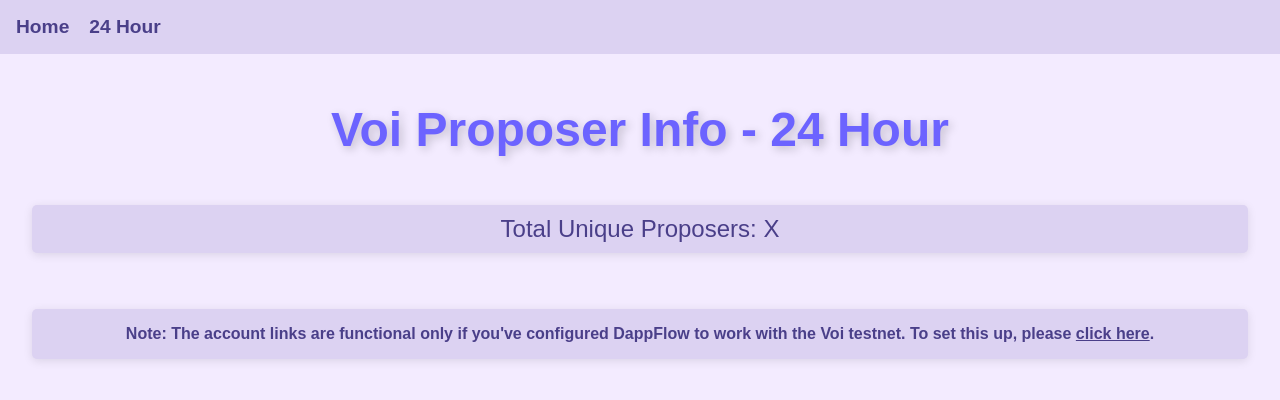
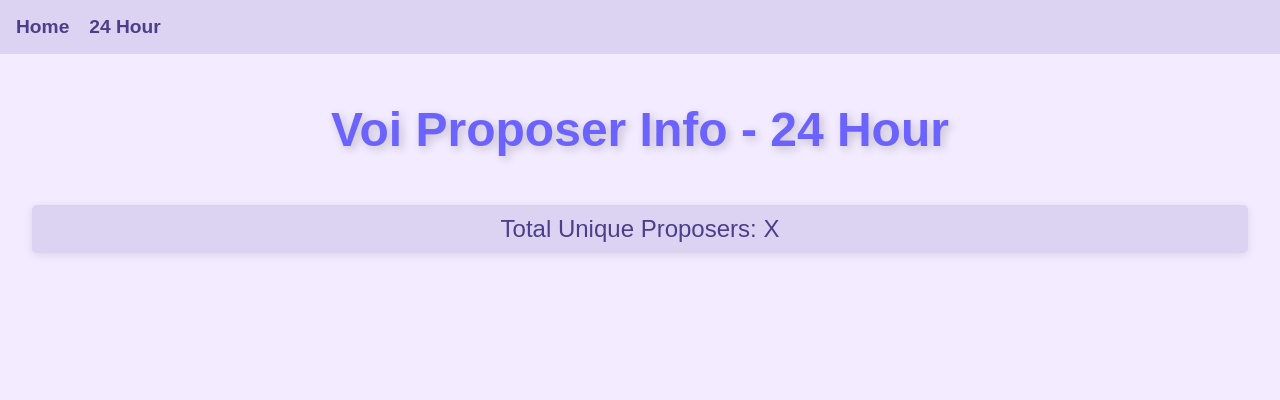
Before and after one commit to cswenor/voi-proposer-data, a plain HTML site: page 24.html in a window 1280 px wide. Drawn offline with Linux system fonts and the light colour scheme.

Commit message:
Removed the note to get people to set up DApp node

```diff
--- a/24.html
+++ b/24.html
@@ -26,9 +26,9 @@
               <!-- Table data will be appended here -->
             </tbody>
           </table>
-          <div class="note">
+          <!-- <div class="note">
             Note: The account links are functional only if you've configured DappFlow to work with the Voi testnet. To set this up, please <a href="https://app.dappflow.org/setup-config?name=Voi%20testnet&algod_url=https://testnet-api.voi.nodly.io&indexer_url=https://testnet-idx.voi.nodly.io&redirect=/explorer">click here</a>.
-          </div>
+          </div> -->
 
     </div>
     <script src="script.js"></script>
```
Also changed, not shown: index.html (+2 -2 lines).
